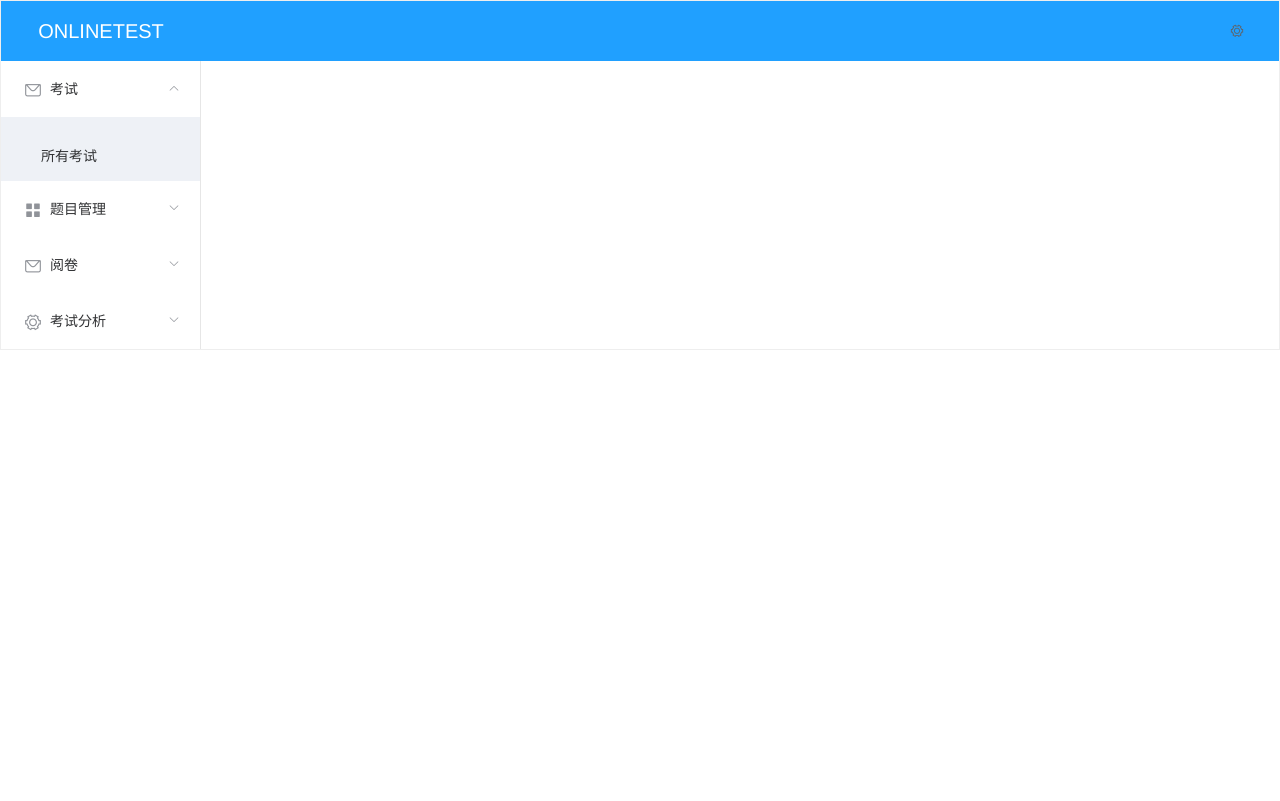
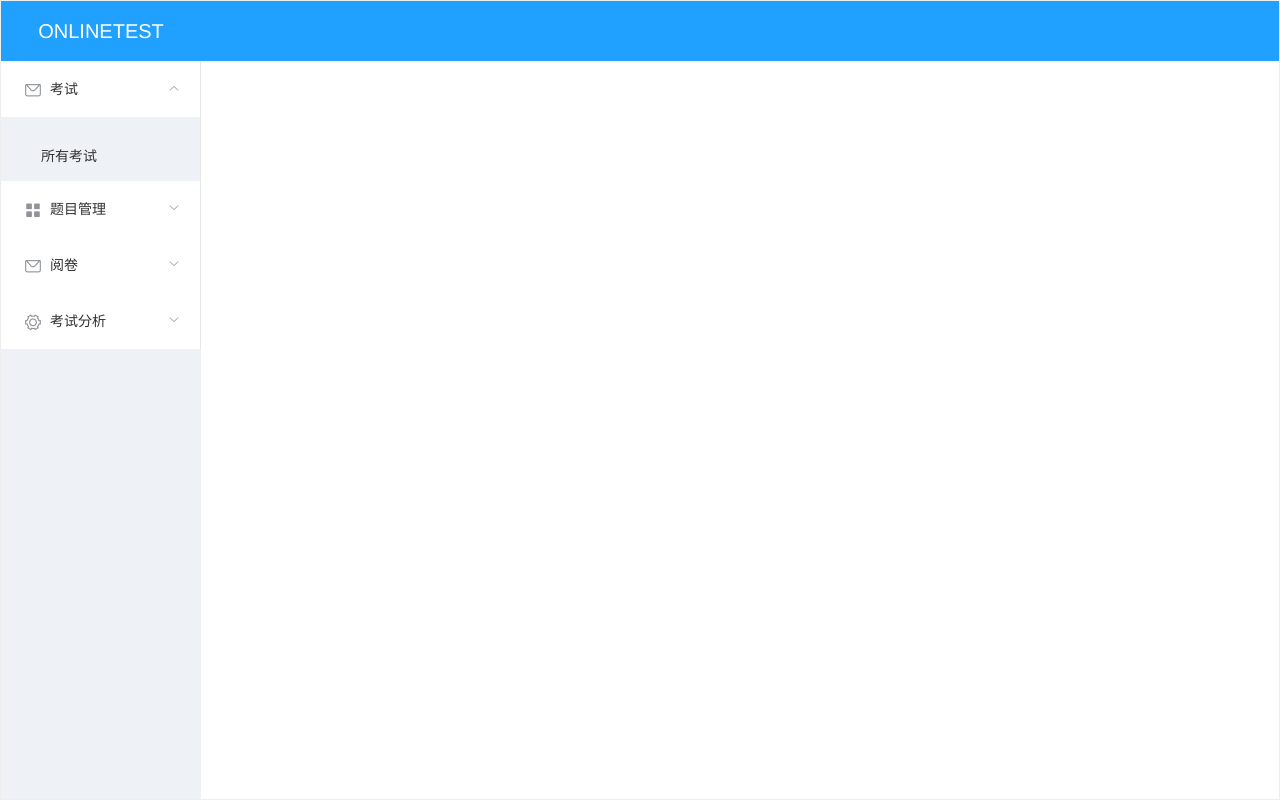
Before and after one commit to fanshuaiko/onlinetest, a Vue app in the folder view/backage/: page /#/main in a window 1280 px wide. Built offline with nearby package versions, Linux system fonts and the light colour scheme.

Commit message:
显示优化

```diff
--- a/view/backage/src/views/Main.vue
+++ b/view/backage/src/views/Main.vue
@@ -1,5 +1,5 @@
 <template>
-  <el-container style=" border: 1px solid #eee;height: 100%">
+  <el-container style=" border: 1px solid #eee;">
     <el-aside width="200px">
 
       <el-header style="text-align: center; font-size: 20px;">
@@ -47,14 +47,14 @@
 
     <el-container>
       <el-header style="text-align: right; font-size: 12px">
-        <el-dropdown>
-          <i class="el-icon-setting" style="margin-right: 15px"></i>
-          <el-dropdown-menu slot="dropdown">
-            <el-dropdown-item>查看</el-dropdown-item>
-            <el-dropdown-item>新增</el-dropdown-item>
-            <el-dropdown-item>删除</el-dropdown-item>
-          </el-dropdown-menu>
-        </el-dropdown>
+<!--        <el-dropdown>-->
+<!--          <i class="el-icon-setting" style="margin-right: 15px"></i>-->
+<!--          <el-dropdown-menu slot="dropdown">-->
+<!--            <el-dropdown-item>查看</el-dropdown-item>-->
+<!--            <el-dropdown-item>新增</el-dropdown-item>-->
+<!--            <el-dropdown-item>删除</el-dropdown-item>-->
+<!--          </el-dropdown-menu>-->
+<!--        </el-dropdown>-->
         <span>{{username}}</span>
       </el-header>
 
@@ -116,6 +116,9 @@
 </script>
 
 <style>
+  .el-container{
+    height: 800px;
+  }
   .el-header {
     background-color: #20a0ff;
     color: white;
```
